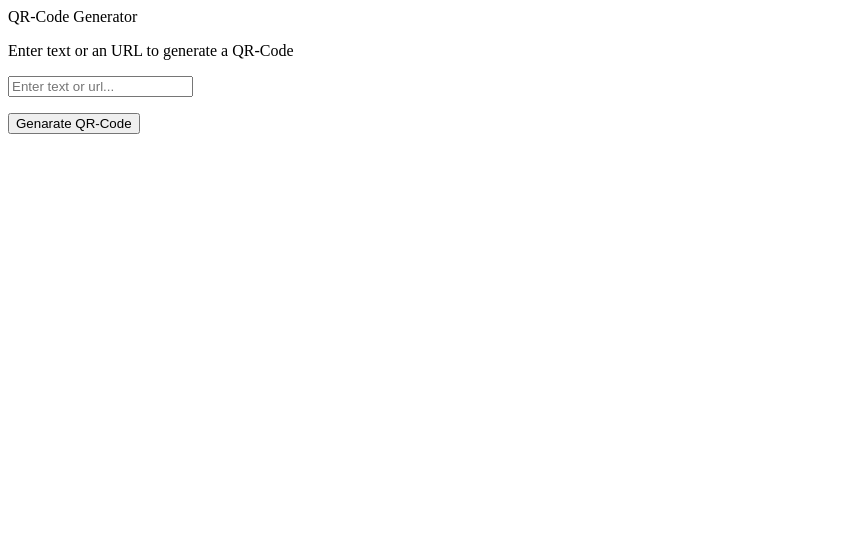
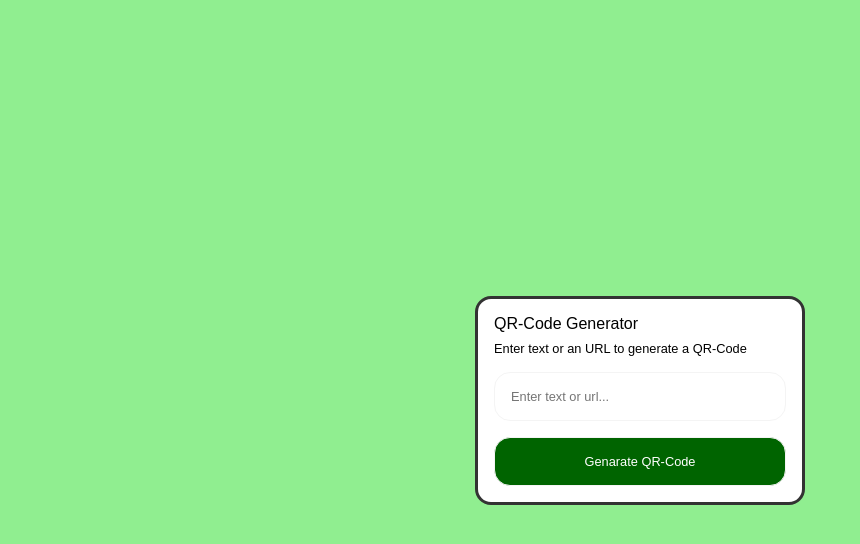
Before and after one commit to JoaresMiranda/qr-code-generator, a plain HTML site: page index.html in a window 1280 px wide. Shown: the whole page, without its empty margins (0-860 px from the left). Drawn offline with Linux system fonts and the light colour scheme.

Commit message:
styles created

```diff
--- a/css/style.css
+++ b/css/style.css
@@ -0,0 +1,64 @@
+* {
+  margin: 0;
+  padding: 0;
+  font-family: Arial, Helvetica, sans-serif;
+  box-sizing: border-box;
+}
+
+body {
+  background-color: lightgreen;
+  display: flex;
+  justify-content: center;
+  align-items: center;
+  min-height: 100vh;
+}
+
+#main {
+  width: 330px;
+  border: 0.2rem solid #333;
+  border-radius: 1rem;
+  background-color: #fff;
+  padding: 1rem;
+}
+
+#main h1 {
+  font-size: 1.5rem;
+  text-align: center;
+}
+
+#container p {
+  font-size: 0.8rem;
+  margin: 0.5rem auto;
+}
+
+input {
+  padding: 1rem;
+  width: 100%;
+  margin-top: 0.5rem;
+  border-radius: 1rem;
+  border: 1px solid #f4f4f4;
+  font-size: 0.8rem;
+}
+
+#button {
+  background-color: darkgreen;
+  color: #fff;
+  cursor: pointer;
+}
+
+#button:hover {
+  background-color: darkolivegreen;
+}
+
+#result {
+  text-align: center;
+  margin-top: 1rem;
+  border: 1px solid #ccc;
+  border-radius: 1rem;
+  padding: 1rem;
+  display: none;
+}
+
+#main.active #result {
+  display: block;
+}
--- a/index.html
+++ b/index.html
@@ -8,7 +8,7 @@
     <script src="js/script.js" defer></script>
   </head>
   <body>
-    <div id="main">
+    <div id="main" class="">
       <div id="container">
         <header>QR-Code Generator</header>
         <p>Enter text or an URL to generate a QR-Code</p>
```
